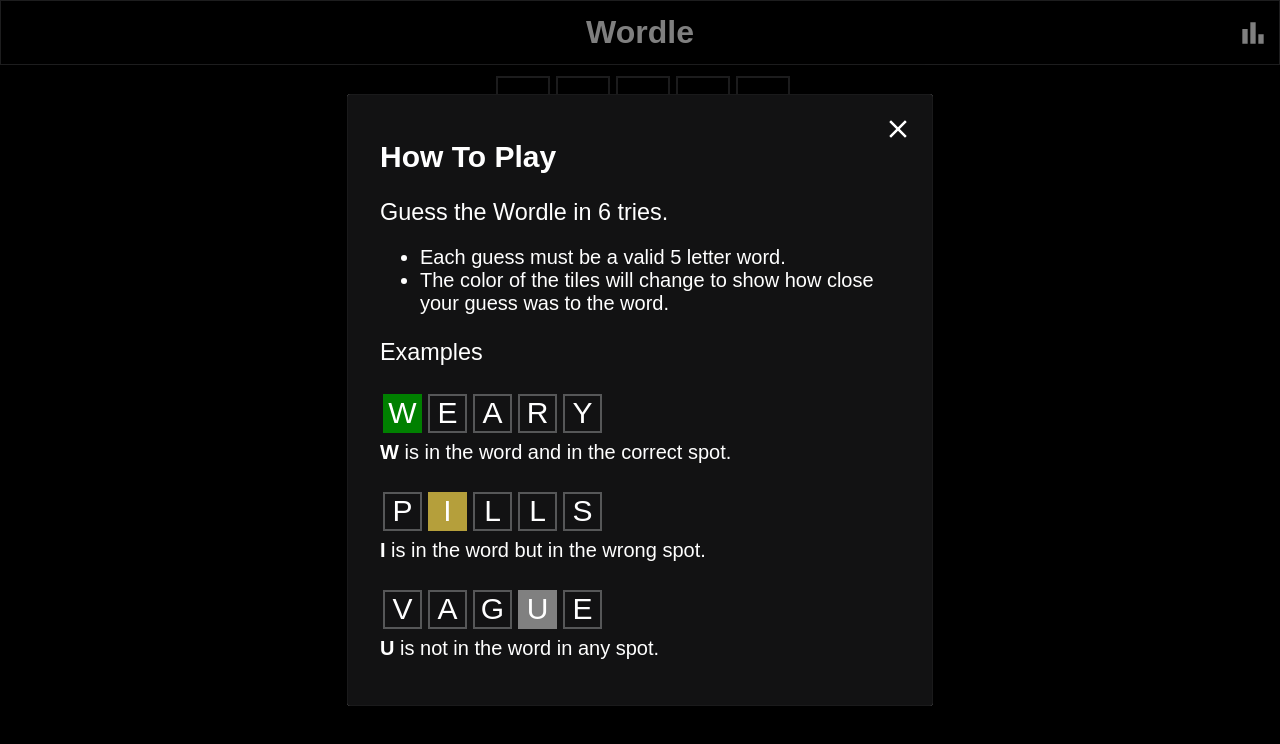
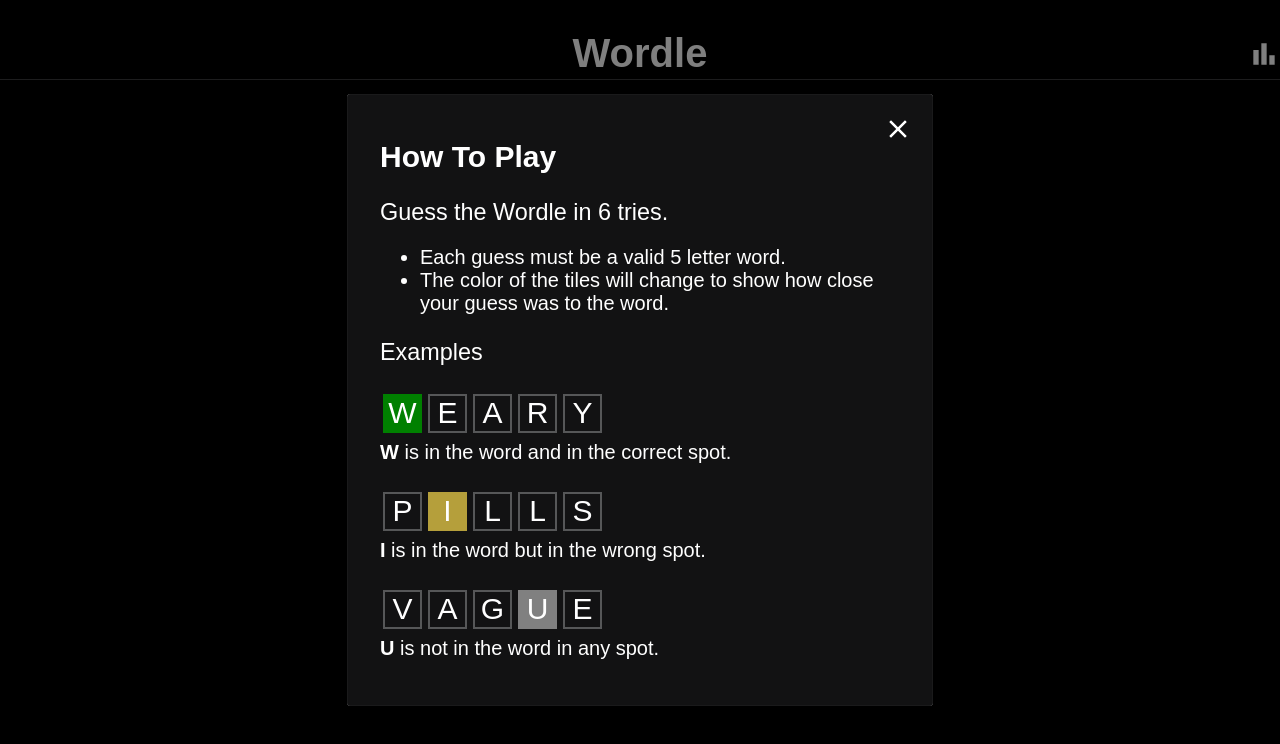
Before and after one commit to tneeraja95/wordle-clone, a React (Vite) app: page / in a window 1280 px wide. Shown: the top 744 px of the page. Built offline with nearby package versions, Linux system fonts and the light colour scheme.

Commit message:
updating styles

```diff
--- a/src/components/Header.css
+++ b/src/components/Header.css
@@ -2,14 +2,16 @@
   align-items: center;
   justify-content: space-between;
   display: flex;
-    border: 1px solid #3A3A3C;
-    padding: 10px;
+  border-bottom: 1px solid #3a3a3c;
+  padding: 28px 0 0 0;
 }
 
-.header h1 {
+.header .heading {
   font-weight: 700;
-    font-size: 32px;
+  font-size: 40px;
   margin: 3px;
+  width: fit-content;
+  height: fit-content;
 }
 
 .header .stats {
--- a/src/components/Header.jsx
+++ b/src/components/Header.jsx
@@ -1,14 +1,14 @@
-import './Header.css';
-import BarChartIcon from '@mui/icons-material/BarChart';
+import "./Header.css";
+import BarChartIcon from "@mui/icons-material/BarChart";
 
-function Header({setGameOver}) {
+function Header({ setGameOver }) {
   return (
-    <div className='header'>
+    <div className="header">
       <div></div>
-      <h1>Wordle</h1>
-      <BarChartIcon className='stats' onClick={()=>setGameOver(true)}/>
+      <div className="heading">Wordle</div>
+      <BarChartIcon className="stats" onClick={() => setGameOver(true)} />
     </div>
-  )
+  );
 }
 
-export default Header
+export default Header;
--- a/src/components/Keyboard.css
+++ b/src/components/Keyboard.css
@@ -1,5 +1,5 @@
 .keyboard {
-  /* margin: 20px; */
+  margin: 20px;
   display: flex;
   align-items: center;
   justify-content: center;
@@ -12,7 +12,7 @@
 .keyboard .qwerty {
   display: flex;
   flex-direction: row;
-  width: 100%;
+  width: fit-content;
 }
 
 .keyboard .spacer {
--- a/src/components/Letter.css
+++ b/src/components/Letter.css
@@ -1,17 +1,17 @@
 .keyboard .letter {
-    height: 58px;
+  height: 48px;
   background-color: gray;
   margin: 3px;
-    font-size: x-large;
+  font-size: 20px;
   font-weight: bold;
   display: flex;
   align-items: center;
   justify-content: center;
   border-radius: 4px;
   cursor: pointer;
-    flex: 1;
+  width: 36px;
 }
 
 .keyboard .special {
-    flex: 1.5;
+  width: 72px;
 }
--- a/src/components/PlayAgain.css
+++ b/src/components/PlayAgain.css
@@ -7,23 +7,28 @@
   font-size: 20px;
   display: flex;
   flex-direction: column;
+  font-family: fantasy;
 }
 
 .playAgain button {
   background-color: aliceblue;
   border-radius: 85px;
   cursor: pointer;
+  font-family: fantasy;
+  font-size: 20px;
+  font-weight: bold;
+  padding: 8px;
 }
 
 .playAgain .close {
-    width: 30px;
-    height: 30px;
+  width: 24px;
+  height: 24px;
   position: absolute;
   color: white;
   top: 0;
   right: 0;
   cursor: pointer;
-    margin: 20px;
+  margin: 12px;
 }
 
 .playAgain ul {
@@ -40,7 +45,3 @@
   justify-content: space-between;
   width: 200px;
 }
-
-  .playAgain h2 {
-    text-align: center;
-  }
--- a/src/components/PlayAgain.jsx
+++ b/src/components/PlayAgain.jsx
@@ -7,7 +7,7 @@
   return (
     <Dialog open={gameOver} onClose={() => setGameOver(false)}>
       <div className="playAgain">
-        <Statistics/>
+        <Statistics />
         <CloseIcon onClick={() => setGameOver(false)} className="close" />
         <button
           onClick={() => {
@@ -15,7 +15,7 @@
             setResetGame((prev) => prev + 1);
           }}
         >
-          <h2>Play Again</h2>
+          Play Again
         </button>
       </div>
     </Dialog>
--- a/src/components/Statistics.jsx
+++ b/src/components/Statistics.jsx
@@ -1,25 +1,13 @@
 function Statistics() {
-  let noOfGames = parseInt(localStorage.getItem("noOfGames"));
-  let AvgGuesses = parseInt(localStorage.getItem("AvgGuesses"));
-  let gamesWon = parseInt(localStorage.getItem("gamesWon"));
-  let gamesLost = parseInt(localStorage.getItem("gamesLost"));
+  let noOfGames = parseInt(localStorage.getItem("noOfGames") || 0);
+  let AvgGuesses = parseInt(localStorage.getItem("AvgGuesses") || 0);
+  let gamesWon = parseInt(localStorage.getItem("gamesWon") || 0);
+  let gamesLost = parseInt(localStorage.getItem("gamesLost") || 0);
 
-  let showStats = false;
-  if (
-    isNaN(noOfGames) ||
-    isNaN(AvgGuesses) ||
-    isNaN(gamesLost) ||
-    isNaN(gamesWon)
-  ) {
-    showStats = false;
-  } else {
-    showStats = true;
-  }
   return (
     <div>
-      {showStats && (
+      {
         <div className="stats">
-          <h2>Statistics</h2>
           <ul>
             <li>
               <div>Total Games</div>
@@ -39,7 +27,7 @@
             </li>
           </ul>
         </div>
-      )}
+      }
     </div>
   );
 }
--- a/src/components/WordGame.css
+++ b/src/components/WordGame.css
@@ -1,44 +1,45 @@
 .wordGame {
+  height: 80vh;
+  align-items: center;
+  justify-content: center;
+  display: flex;
+}
+
+.wordGame .mainGame {
   display: flex;
   align-items: center;
   justify-content: center;
   flex-direction: column;
   margin: 5px;
-  height: 100%;
   font-family: "Times New Roman", Times, serif;
 }
 
-.wordGame .gameArray {
-  width: 100%;
-  justify-content: center;
-  max-width: 300px;
+.wordGame .mainGame .word {
+  display: flex;
+  width: fit-content;
+  height: fit-content;
 }
 
-.wordGame .word {
-  margin: 3px;
-  display: flex;
-  width: 100%;
-  height: 100%;
-  max-height: 64px;
-}
-
-.wordGame .word div {
-  margin: 3px;
+.wordGame .mainGame .word div {
+  margin: 2px;
   color: white;
-  padding: 7px;
   text-transform: uppercase;
-  font-size: 2rem;
-  line-height: 1;
+  font-size: 24px;
   font-weight: bold;
   border: 2px solid #3a3a3c;
   text-align: center;
   transition: transform 0.6s;
   transform-style: preserve-3d;
-  flex: 1;
-  aspect-ratio: 1 / 1;
+  height: 56px;
+  width: 56px;
+  display: flex;
+  align-items: center;
+  justify-content: center;
+  border-radius: 2px;
+  background-color: #3a3a3c;
 }
 
-.wordGame .popup {
+.wordGame .mainGame .popup {
   position: absolute;
   background-color: white;
   color: black;
@@ -51,6 +52,6 @@
   top: 300px;
 }
 
-.wordGame .invisible {
+.wordGame .mainGame .invisible {
   visibility: hidden;
 }
--- a/src/components/WordGame.jsx
+++ b/src/components/WordGame.jsx
@@ -114,9 +114,17 @@
 
   return (
     <div className="wordGame">
-      <div className={showPopup ? "popup" : "popup invisible"}>{popupText}</div>
-      <div className="gameArray">{gameArray}</div>
-      <Keyboard keyboardArray={keyboardArray} onLetterClick={handleKeyPress} />
+      <div className="mainGame">
+        <div className={showPopup ? "popup" : "popup invisible"}>
+          {popupText}
+        </div>
+
+        <div className="gameArray">{gameArray}</div>
+        <Keyboard
+          keyboardArray={keyboardArray}
+          onLetterClick={handleKeyPress}
+        />
+      </div>
     </div>
   );
 }
```
Lines whose indentation alone changed are shown as unchanged.
